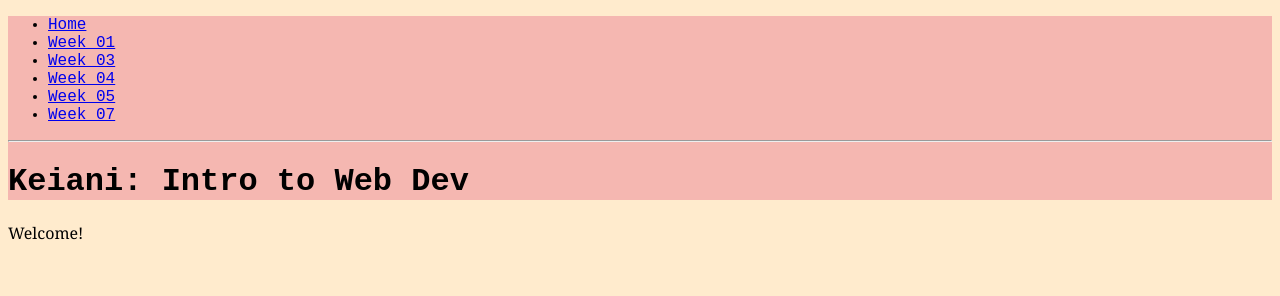
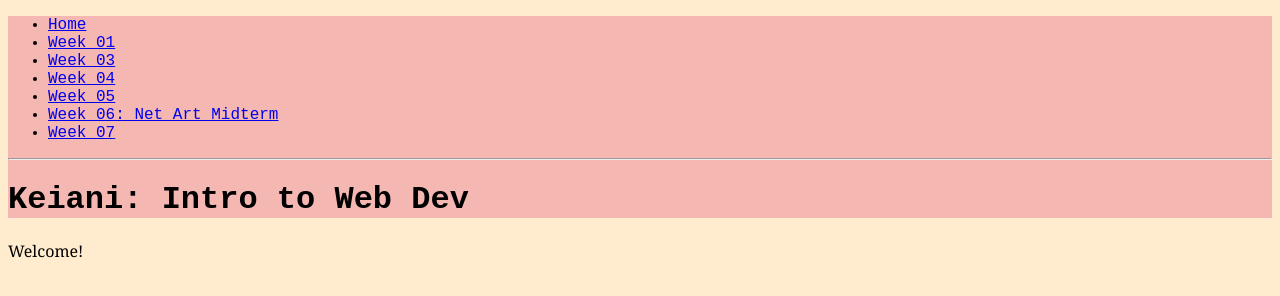
Before and after one commit to keiani-a/keiani-a.github.io, a plain HTML site: page index.html in a window 1280 px wide. Drawn offline with Linux system fonts and the light colour scheme.

Commit message:
Update index.html

```diff
--- a/index.html
+++ b/index.html
@@ -14,6 +14,7 @@
                 <li><a href="Week03/Week03.html">Week 03</a></li>
                 <li><a href="Week04.html">Week 04</a></li>
                 <li><a href="Week05/Week05.html">Week 05</a></li>
+                <li><a href="Week06/thingbetweenus.html">Week 06: Net Art Midterm</a></li>
                 <li><a href="Week07/thingbetweenus.html">Week 07</a></li>
             </ul>
         </nav>
```
